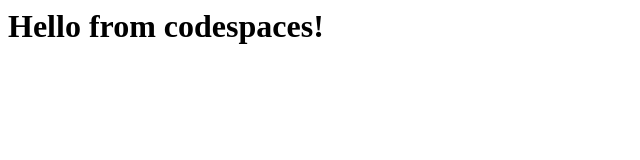
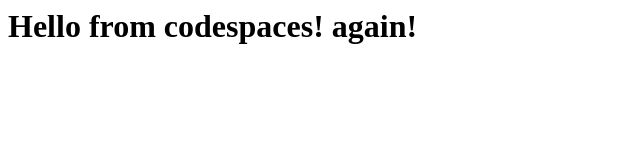
Before and after one commit to octoshin/skills-code-with-codespaces, a plain HTML site: page index.html in a window 1280 px wide. Shown: the whole page, without its empty margins (0-640 px from the left). Drawn offline with Linux system fonts and the light colour scheme.

Commit message:
adding hello again

```diff
--- a/index.html
+++ b/index.html
@@ -1,3 +1,3 @@
 <html>
-  <h1>Hello from codespaces!</h1>
+  <h1>Hello from codespaces! again!</h1>
 </html>
```
